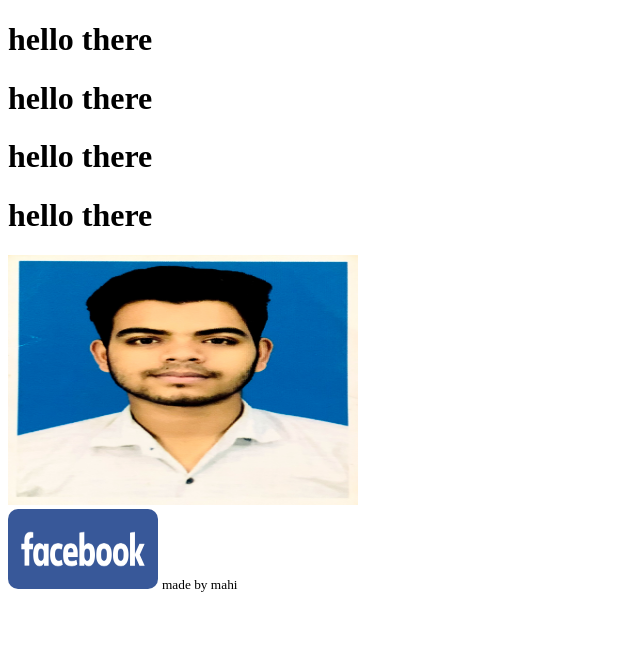
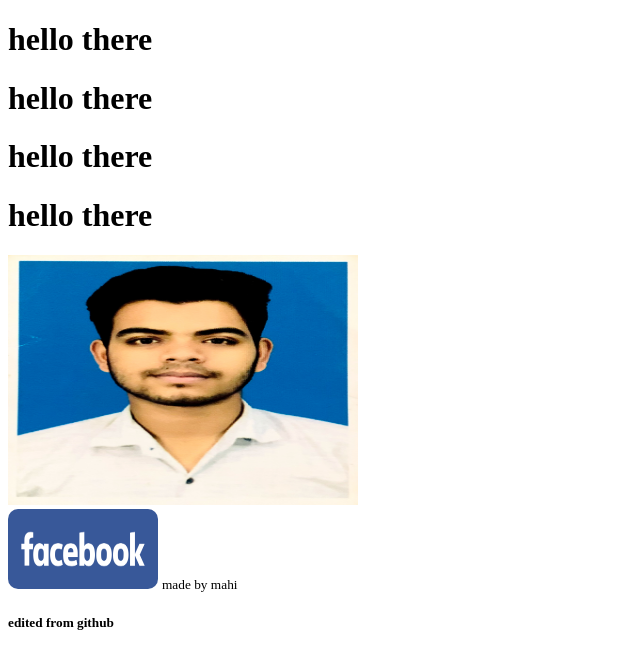
Before and after one commit to mohsinhosain/as-1, a plain HTML site: page index.html in a window 1280 px wide. Shown: the whole page, without its empty margins (0-640 px from the left). Drawn offline with Linux system fonts and the light colour scheme.

Commit message:
h5 added

```diff
--- a/index.html
+++ b/index.html
@@ -15,6 +15,7 @@
     <div class="link">
         <a style="text-decoration: none;" href="http://facebook.com"><img style="border-radius: 10px;" src="img/fb.png" width="150" height="80" alt=""></a>
         <small>made by mahi</small>
+        <h5>edited from github </h5>
     </div>
 
 </body>
```
